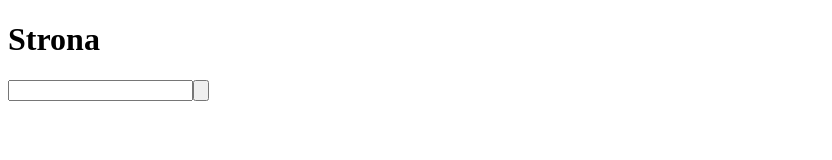
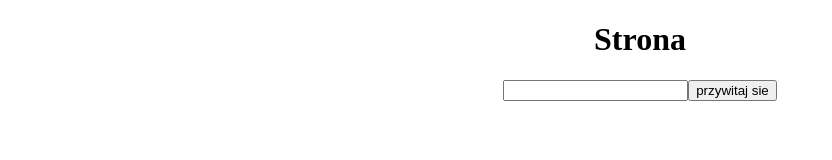
Before and after one commit to nowosad20p/pai1, a plain HTML site: page index.html in a window 1280 px wide. Shown: the whole page, without its empty margins (0-832 px from the left). Drawn offline with Linux system fonts and the light colour scheme.

Commit message:
upiększanie czy coś

```diff
--- a/index.html
+++ b/index.html
@@ -5,11 +5,20 @@
     <meta http-equiv="X-UA-Compatible" content="IE=edge" />
     <meta name="viewport" content="width=<device-width>, initial-scale=1.0" />
     <title>Strona</title>
+    <style>
+      body {
+        text-align: center;
+      }
+    </style>
   </head>
   <body>
     <header><h1>Strona</h1></header>
     <main>
-      <input type="text" id="imie" /><input id="przycisk" type="button" />
+      <input type="text" id="imie" /><input
+        id="przycisk"
+        type="button"
+        value="przywitaj sie"
+      />
       <p id="wypisz"></p>
     </main>
     <script>
```
